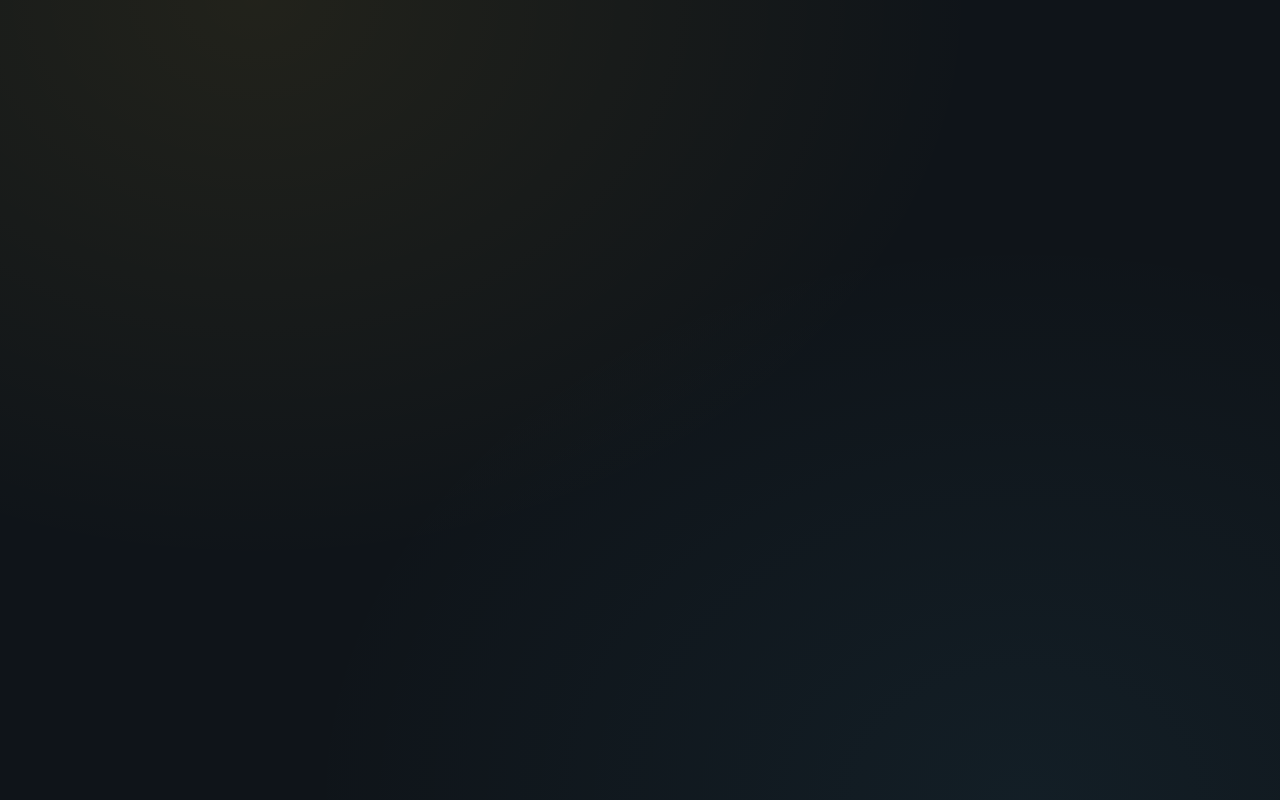
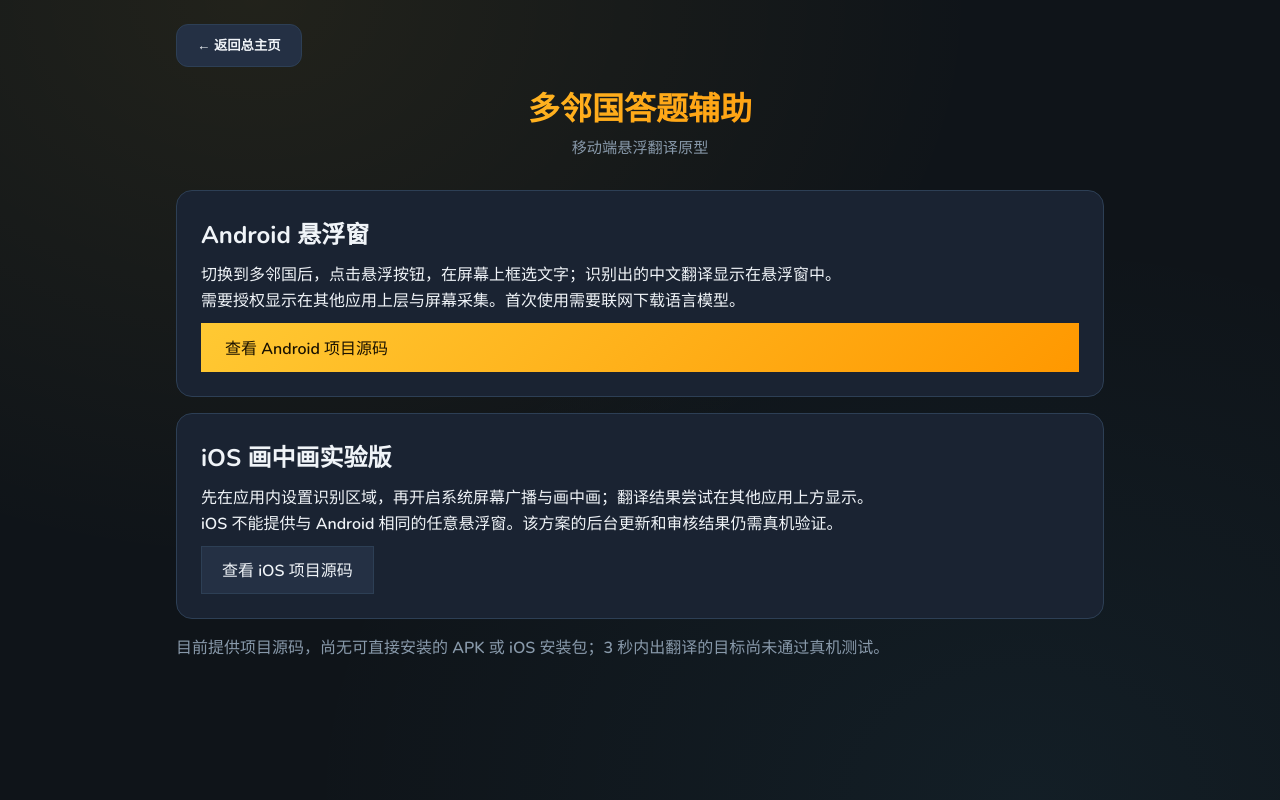
Before and after one commit to newamnesia/brawl-bp, a React (Vite) app: page /duolingo-helper in a window 1280 px wide. Before the commit this address had no page. Built offline with nearby package versions, Linux system fonts and the light colour scheme.

Commit message:
Add Duolingo helper to main overview

```diff
--- a/src/App.tsx
+++ b/src/App.tsx
@@ -15,6 +15,7 @@
 const CharacterTrialGame = lazy(() => import("./pages/CharacterTrialGame"));
 const MiniGames = lazy(() => import("./pages/MiniGames"));
 const TidalWave = lazy(() => import("./pages/TidalWave"));
+const DuolingoHelper = lazy(() => import("./pages/DuolingoHelper"));
 
 export default function App() {
   return (
@@ -35,6 +36,7 @@
           <Route path="/character-trial/game" element={<CharacterTrialGame />} />
           <Route path="/mini-games" element={<MiniGames />} />
           <Route path="/mini-games/tidal-wave" element={<TidalWave />} />
+          <Route path="/duolingo-helper" element={<DuolingoHelper />} />
         </Routes>
       </Suspense>
     </>
--- /dev/null
+++ b/src/pages/DuolingoHelper.tsx
@@ -0,0 +1,31 @@
+import { useNavigate } from "react-router-dom";
+
+const SOURCE_ROOT = "https://github.com/newamnesia/brawl-bp/tree/main/mobile-helper";
+
+export default function DuolingoHelper() {
+  const navigate = useNavigate();
+
+  return (
+    <main className="app-shell duolingo-helper-page">
+      <button type="button" className="btn-secondary duolingo-helper-back" onClick={() => navigate("/")}>← 返回总主页</button>
+      <h1 className="page-title">多邻国答题辅助</h1>
+      <p className="page-subtitle">移动端悬浮翻译原型</p>
+
+      <div className="card">
+        <h2>Android 悬浮窗</h2>
+        <p>切换到多邻国后，点击悬浮按钮，在屏幕上框选文字；识别出的中文翻译显示在悬浮窗中。</p>
+        <p>需要授权显示在其他应用上层与屏幕采集。首次使用需要联网下载语言模型。</p>
+        <a className="btn-primary duolingo-helper-link" href={`${SOURCE_ROOT}/android`} target="_blank" rel="noreferrer">查看 Android 项目源码</a>
+      </div>
+
+      <div className="card">
+        <h2>iOS 画中画实验版</h2>
+        <p>先在应用内设置识别区域，再开启系统屏幕广播与画中画；翻译结果尝试在其他应用上方显示。</p>
+        <p>iOS 不能提供与 Android 相同的任意悬浮窗。该方案的后台更新和审核结果仍需真机验证。</p>
+        <a className="btn-secondary duolingo-helper-link" href={`${SOURCE_ROOT}/ios`} target="_blank" rel="noreferrer">查看 iOS 项目源码</a>
+      </div>
+
+      <p className="duolingo-helper-note">目前提供项目源码，尚无可直接安装的 APK 或 iOS 安装包；3 秒内出翻译的目标尚未通过真机测试。</p>
+    </main>
+  );
+}
--- a/src/pages/Overview.tsx
+++ b/src/pages/Overview.tsx
@@ -96,6 +96,22 @@
         </button>
       </div>
 
+      <div className="card overview-extra-tools">
+        <h2>其他工具</h2>
+        <button
+          type="button"
+          className="overview-duolingo-entry"
+          onClick={() => navigate("/duolingo-helper")}
+        >
+          <span className="overview-duolingo-icon" aria-hidden="true">译</span>
+          <span className="overview-duolingo-copy">
+            <strong>多邻国答题辅助 <em>移动端原型</em></strong>
+            <small>Android 悬浮翻译 · iOS 画中画实验版</small>
+          </span>
+          <span aria-hidden="true">›</span>
+        </button>
+      </div>
+
       <div className="credits-box">
         <p className="credits-title">创作声明</p>
         <p className="credits-text credits-disclaimer">
--- a/src/styles/index.css
+++ b/src/styles/index.css
@@ -397,6 +397,22 @@
 .character-trial-back { width:100%; }
 
 .overview-mini-games-button { border-color:#55d9ff; background:linear-gradient(135deg,rgba(85,217,255,.13),rgba(86,112,255,.11)); }
+.overview-extra-tools { margin-top:1rem; }
+.overview-extra-tools h2 { margin:0 0 .85rem; font-size:1.12rem; }
+.overview-duolingo-entry { width:100%; display:flex; align-items:center; gap:.85rem; padding:1rem; border:1px solid rgba(111,220,146,.55); border-radius:14px; background:linear-gradient(135deg,rgba(111,220,146,.17),rgba(44,112,72,.13)); color:var(--text); text-align:left; }
+.overview-duolingo-entry:hover { filter:brightness(1.1); }
+.overview-duolingo-icon { display:grid; place-items:center; width:46px; height:46px; flex:none; border-radius:13px; background:#6fdc92; color:#173622; font-size:1.35rem; font-weight:900; }
+.overview-duolingo-copy { display:flex; flex:1; min-width:0; flex-direction:column; gap:.25rem; }
+.overview-duolingo-copy strong { font-size:1rem; }
+.overview-duolingo-copy em { margin-left:.3rem; color:#93e5ad; font-size:.75rem; font-style:normal; }
+.overview-duolingo-copy small { color:var(--muted); font-weight:650; }
+.duolingo-helper-page { max-width:760px; }
+.duolingo-helper-back { margin-bottom:1rem; }
+.duolingo-helper-page .card { margin-top:1rem; }
+.duolingo-helper-page .card h2 { margin:0 0 .7rem; }
+.duolingo-helper-page .card p { line-height:1.65; }
+.duolingo-helper-link { display:inline-block; width:auto; max-width:100%; box-sizing:border-box; margin-top:.5rem; padding:.75rem 1rem; text-decoration:none; }
+.duolingo-helper-note { margin:1.1rem 0; color:var(--muted); line-height:1.6; }
 .mini-games-page { max-width:820px; }
 .mini-game-character-group { margin:1.5rem 0; padding:1rem; border:1px solid var(--border); border-radius:18px; background:var(--surface); }
 .mini-game-character-header { display:flex; align-items:center; gap:.85rem; margin-bottom:1rem; }
```
